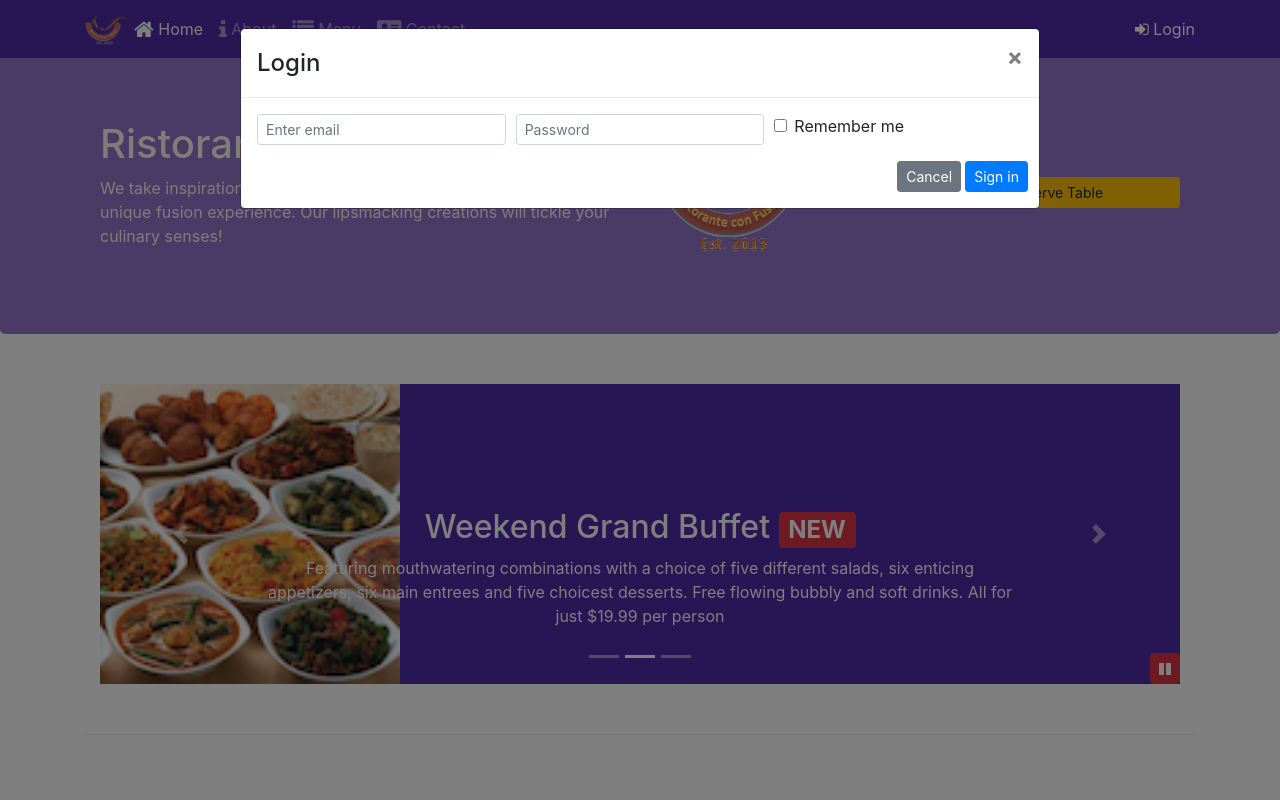
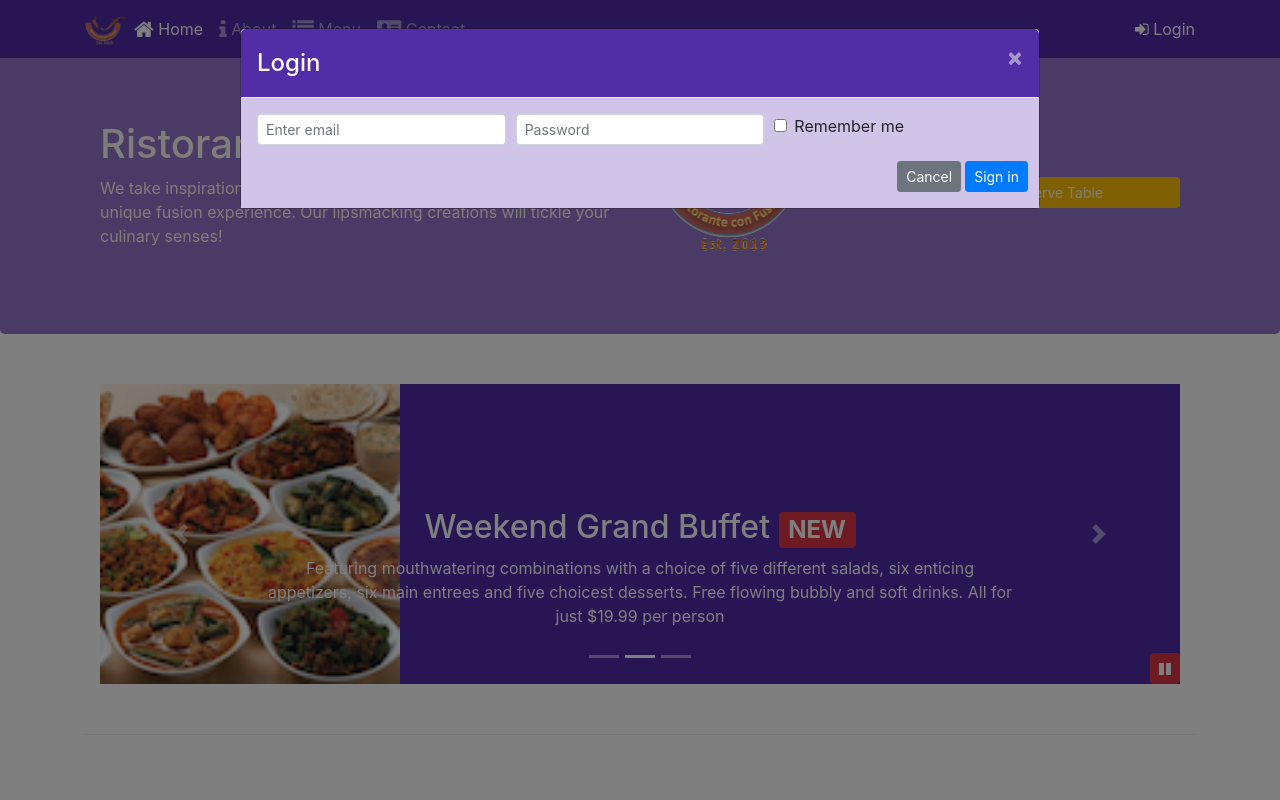
Before and after one commit to aiutegul/conFusion, a website: page index.html in a window 1280 px wide. Both pictures are taken after a click on the link "Login". Shown: the top 800 px of the page. Drawn offline with nearby package versions, Linux system fonts and the light colour scheme.

Commit message:
Assignment 4 complete

```diff
--- a/css/styles.scss
+++ b/css/styles.scss
@@ -74,3 +74,16 @@ body {
     position: absolute;
     bottom: 0px;
 }
+
+.modal-header {
+    background: $background-dark;
+    color: floralwhite;
+
+    button {
+        color:floralwhite;
+    }
+}
+
+.modal-body {
+    background: $background-pale;
+}
--- a/index.html
+++ b/index.html
@@ -34,7 +34,7 @@
                                 class="fa fa-address-card fa-lg"></i> Contact</a></li>
                 </ul>
                 <span class="navbar-text">
-                    <a data-toggle="modal" data-target="#loginModal">
+                    <a id="loginLink">
                         <span class="fa fa-sign-in"></span> Login
                     </a>
                 </span>
@@ -180,8 +180,7 @@
                     <img src="img/logo.png" class="img-fluid">
                 </div>
                 <div class="col-12 col-sm align-self-center">
-                    <a class="btn btn-warning btn-sm btn-block" data-toggle="modal" data-target="#reserveModal"
-                        href="#reserve" role="button">Reserve Table</a>
+                    <a id="reserveButton" class="btn btn-warning btn-sm btn-block" role="button">Reserve Table</a>
                 </div>
             </div>
         </div>
@@ -362,6 +361,14 @@
                     $('#carouselButton').children('span').addClass('fa-pause');
                 }
             });
+
+            $('#reserveButton').click(function() {
+                $('#reserveModal').modal('show');
+            });
+
+            $('#loginLink').click(function() {
+                $('#loginModal').modal('show');
+            });
         })
     </script>
 </body>
```
Also changed, not shown: css/styles.css.
